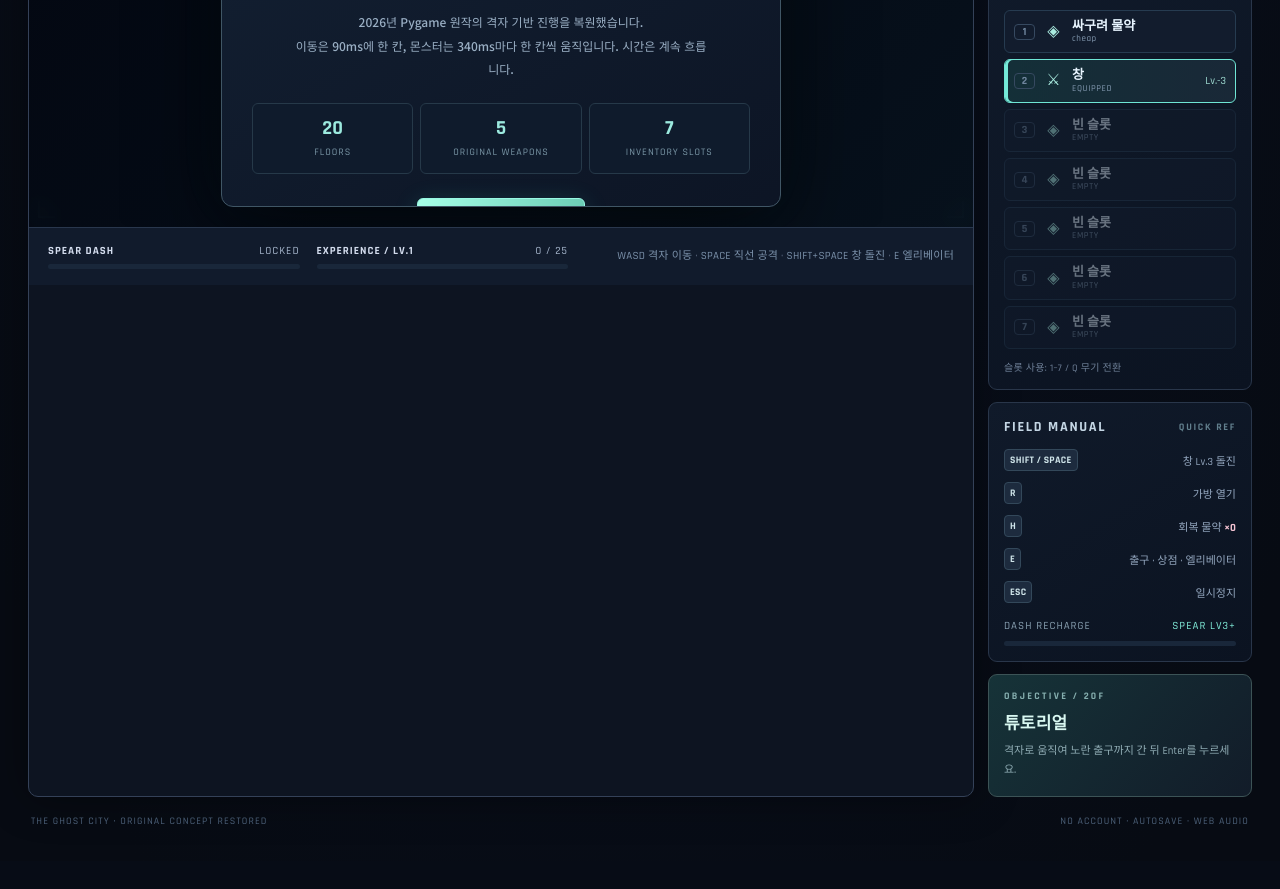
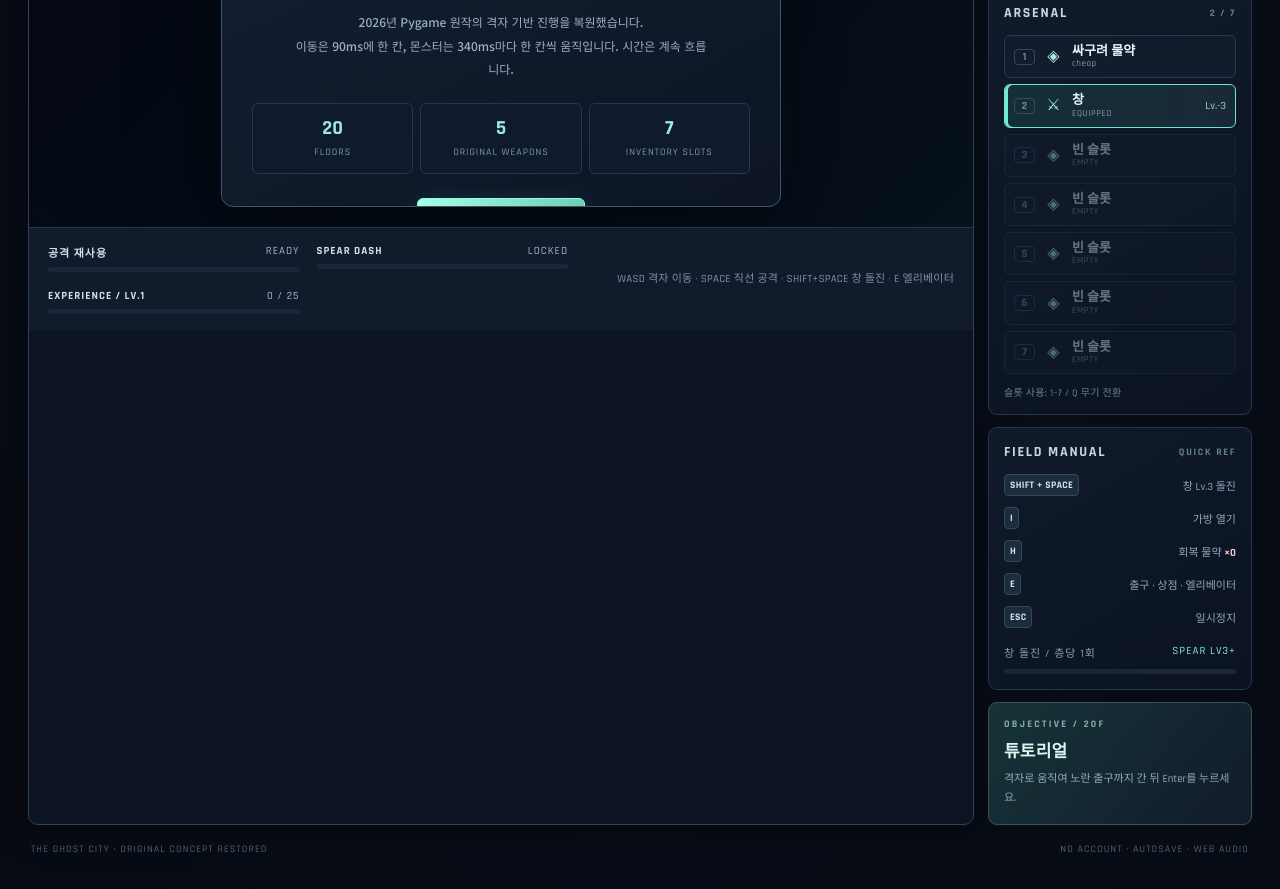
Before and after one commit to sardore/-, a website with bundled scripts: page ghostcity/index.html in a window 1280 px wide. Shown: the part 466-1355 px from the top of the page. Before the commit the page ends 1327 px from the top, so only its background shows below. Built offline with nearby package versions, Linux system fonts and the light colour scheme.

Commit message:
feat(ghostcity): add attack cooldown HUD, exploration readout, help and save indicators

```diff
--- a/ghostcity/index.html
+++ b/ghostcity/index.html
@@ -17,6 +17,8 @@
       </div>
       <div class="top-actions">
         <span class="online-dot"></span><span class="desktop-label">LOCAL SINGLEPLAYER</span>
+        <span id="save-status" class="save-indicator" role="status" aria-live="polite">로컬 저장</span>
+        <button id="help-toggle" class="icon-btn" aria-label="조작법 보기" title="조작법 보기">?</button>
         <button id="audio-toggle" class="icon-btn" aria-label="소리 켜기 또는 끄기" title="소리 켜기 또는 끄기">♫</button>
         <button id="pause-toggle" class="icon-btn" aria-label="일시정지" title="일시정지">Ⅱ</button>
       </div>
@@ -24,7 +26,7 @@
     <div class="dashboard">
       <div class="stat primary-stat">
         <span class="stat-title">SURVIVOR / HP</span>
-        <div class="health-line"><b id="hp-text">8 / 8</b><span id="shield-text">+0 SHIELD</span></div>
+        <div class="health-line"><b id="hp-text">6 / 6</b><span id="shield-text">ANGELS ×0</span></div>
         <div class="track"><div id="hp-bar" class="fill hp-fill"></div></div>
       </div>
       <div class="stat">
@@ -47,7 +49,7 @@
           <span id="mode-label">EXPLORATION</span>
         </div>
         <div class="canvas-wrap">
-          <canvas id="game-canvas" aria-label="The Ghost City 게임 화면. WASD로 이동하고 마우스로 공격합니다."></canvas>
+          <canvas id="game-canvas" aria-label="The Ghost City 게임 화면. WASD나 방향키로 한 칸씩 이동하고 스페이스바로 직선 공격합니다."></canvas>
           <div class="toast-stack" id="toasts" aria-live="polite"></div>
           <div class="corner tl"></div><div class="corner tr"></div><div class="corner bl"></div><div class="corner br"></div>
           <div class="overlay" id="overlay">
@@ -66,8 +68,9 @@
         </div>
         <div class="stage-footer">
           <div class="resources">
-            <div class="res"><span class="res-head"><b>SPEAR DASH</b><span id="energy-text">25 / 100</span></span><div class="track"><div id="energy-bar" class="fill energy-fill"></div></div></div>
-            <div class="res"><span class="res-head"><b>EXPERIENCE / LV.<span id="level-num">1</span></b><span id="xp-text">0 / 32</span></span><div class="track"><div id="xp-bar" class="fill xp-fill"></div></div></div>
+            <div class="res attack-resource"><span class="res-head"><b id="weapon-title">공격 재사용</b><span id="attack-text">READY</span></span><div class="track"><div id="attack-bar" class="fill attack-fill"></div></div></div>
+            <div class="res"><span class="res-head"><b>SPEAR DASH</b><span id="energy-text">LOCKED</span></span><div class="track"><div id="energy-bar" class="fill energy-fill"></div></div></div>
+            <div class="res"><span class="res-head"><b>EXPERIENCE / LV.<span id="level-num">1</span></b><span id="xp-text">0 / 25</span></span><div class="track"><div id="xp-bar" class="fill xp-fill"></div></div></div>
           </div>
           <div class="key-guide">WASD 격자 이동 <span>·</span> SPACE 직선 공격 <span>·</span> SHIFT+SPACE 창 돌진 <span>·</span> E 엘리베이터</div>
         </div>
@@ -76,6 +79,7 @@
         <section class="side-panel map-panel">
           <div class="side-heading"><span>SECTOR SCAN</span><small>LIVE / FOG</small></div>
           <canvas id="minimap" aria-label="탐험 미니맵"></canvas>
+          <div class="scan-meta"><span id="explored-text">탐색 0%</span><span id="threat-text">시야 내 적 0</span></div>
           <div class="map-caption"><span><i class="legend-dot player-dot"></i>YOU</span><span><i class="legend-dot exit-dot"></i>EXIT</span><span><i class="legend-dot shop-dot"></i>SHOP</span></div>
         </section>
         <section class="side-panel loadout-panel">
@@ -86,13 +90,13 @@
         <section class="side-panel">
           <div class="side-heading"><span>FIELD MANUAL</span><small>QUICK REF</small></div>
           <div class="guide-list">
-            <div><kbd>SHIFT / SPACE</kbd><span>창 Lv.3 돌진</span></div>
-            <div><kbd>R</kbd><span>가방 열기</span></div>
+            <div><kbd>SHIFT + SPACE</kbd><span>창 Lv.3 돌진</span></div>
+            <div><kbd>I</kbd><span>가방 열기</span></div>
             <div><kbd>H</kbd><span>회복 물약 <b id="potion-count">×2</b></span></div>
             <div><kbd>E</kbd><span>출구 · 상점 · 엘리베이터</span></div>
             <div><kbd>ESC</kbd><span>일시정지</span></div>
           </div>
-          <div class="cooldown-block"><span>DASH RECHARGE</span><span id="dash-text">READY</span></div>
+          <div class="cooldown-block"><span>창 돌진 / 층당 1회</span><span id="dash-text">READY</span></div>
           <div class="track"><div id="dash-bar" class="fill dash-fill"></div></div>
         </section>
         <section class="side-panel objective">
```
